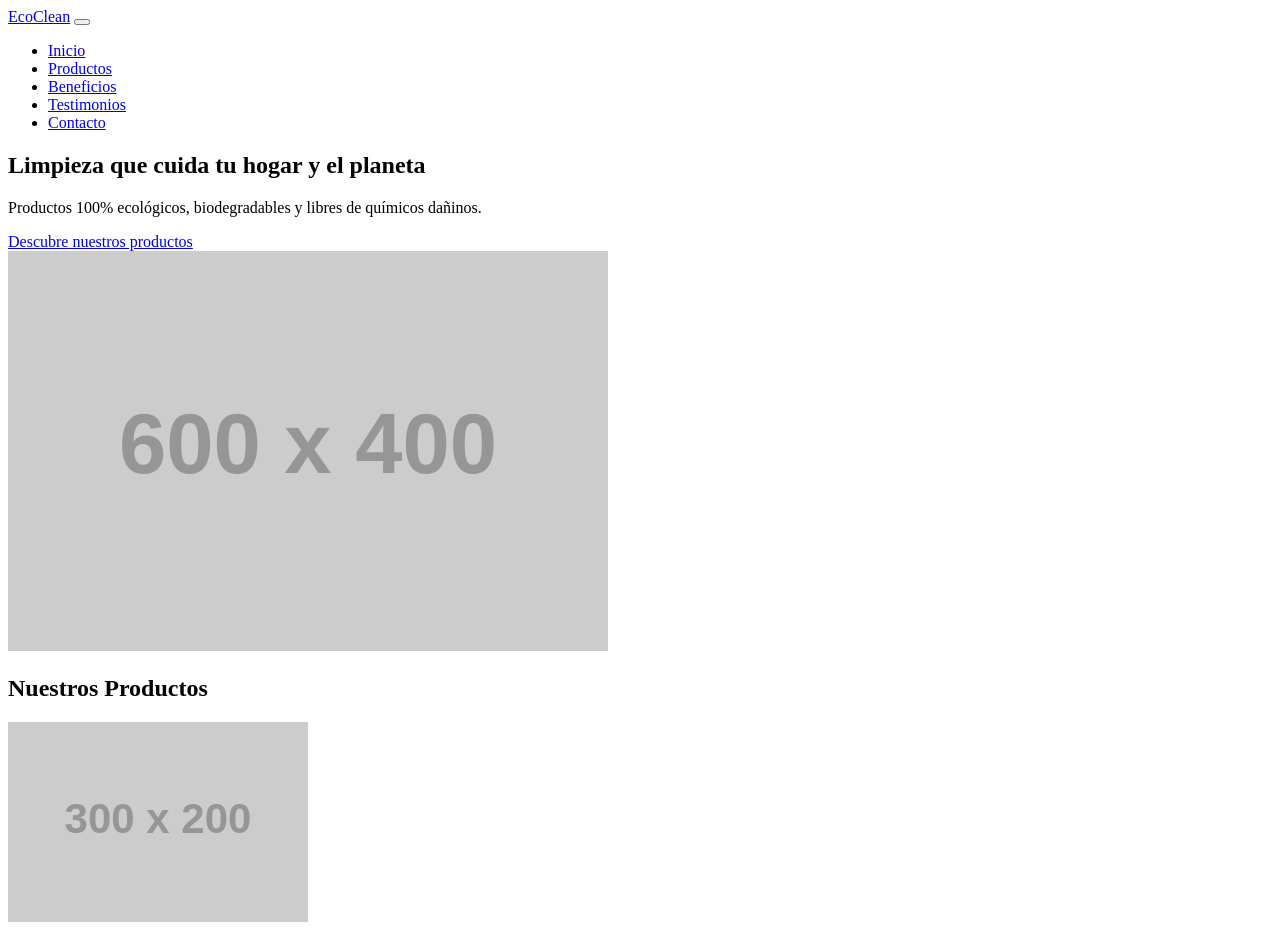
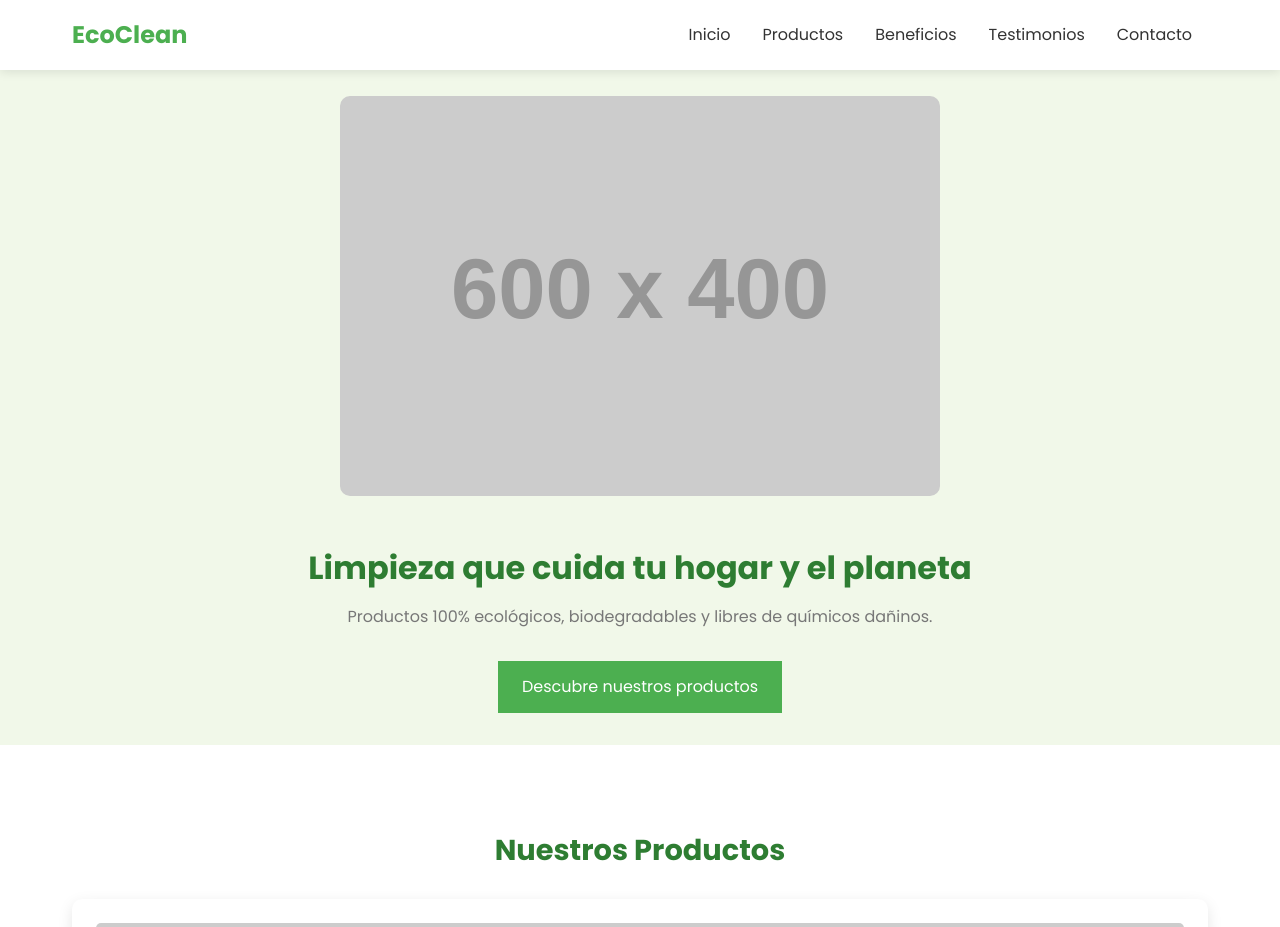
Before and after one commit to Leonardo-Gasali-Dev/eco-clean, a plain HTML site: page index.html in a window 1280 px wide. Shown: the top 927 px of the page. Drawn offline with Linux system fonts and the light colour scheme; the site is published under a folder, as on GitHub Pages, so addresses that start at the root find nothing; placeholder pictures from the web are drawn by us.

Commit message:
Corrige error en link styles y js

```diff
--- a/index.html
+++ b/index.html
@@ -19,10 +19,10 @@
     <link href="https://fonts.googleapis.com/css2?family=Poppins:ital,wght@0,100;0,200;0,300;0,400;0,500;0,600;0,700;0,800;0,900;1,100;1,200;1,300;1,400;1,500;1,600;1,700;1,800;1,900&display=swap" rel="stylesheet">
     <!--==================== Font Awesome ====================-->
     <!--==================== CSS Reset/Normalize ====================-->
-    <link rel="stylesheet" href="/assets/css/normalize.css">
+    <link rel="stylesheet" href="./assets/css/normalize.css">
     <!--==================== Bootstrap 5 ====================-->
     <!--==================== Main CSS ====================-->
-    <link rel="stylesheet" href="/assets/css/style.css">
+    <link rel="stylesheet" href="./assets/css/style.css">
 
 </head>
 
@@ -148,7 +148,7 @@
     </footer>
 
     <!--==================== Scripts ====================-->
-    <script src="/assets/js/app.js" defer></script>
+    <script src="./assets/js/app.js" defer></script>
 
 </body>
 
```
